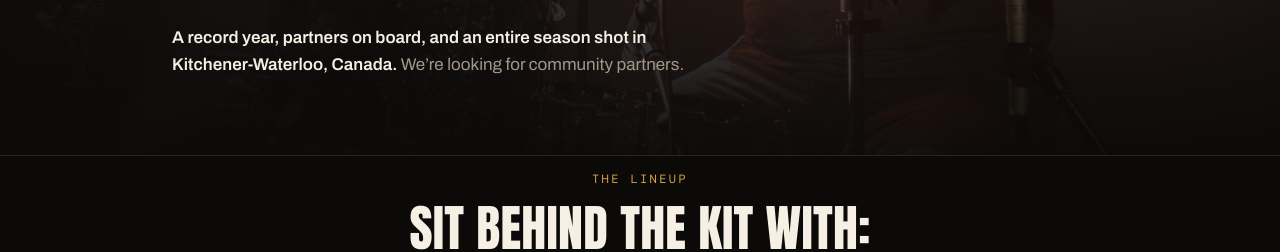
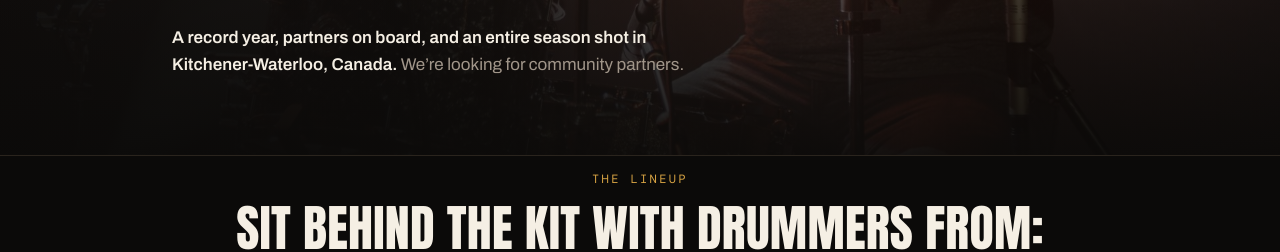
Before and after one commit to WelcomeThrillho/d2d-sponsor-brief, a plain HTML site: page index.html in a window 1280 px wide. Shown: the part 549-801 px from the top of the page. Drawn offline with nearby package versions, Linux system fonts and the light colour scheme.

Commit message:
Regional kit: lineup title 'Sit behind the kit with drummers from:'
Co-Authored-By: Claude Opus 5.5 <noreply@anthropic.com>
Claude-Session: https://claude.ai/code/session_013oDRU2xzqFVXFv17VASvHH

```diff
--- a/index.html
+++ b/index.html
@@ -231,7 +231,7 @@ section[id]{scroll-margin-top:0}
 
 <section id="lineup" class="lineup"><div class="wrap">
   <p class="eyebrow">The lineup</p>
-  <h2 class="disp">Sit behind the kit with:</h2>
+  <h2 class="disp">Sit behind the kit with drummers from:</h2>
   <div class="rule-row"><span>Coming up</span></div>
   <div class="bill">
     <div class="act t1"><span class="band-n">July Talk</span></div>
```
